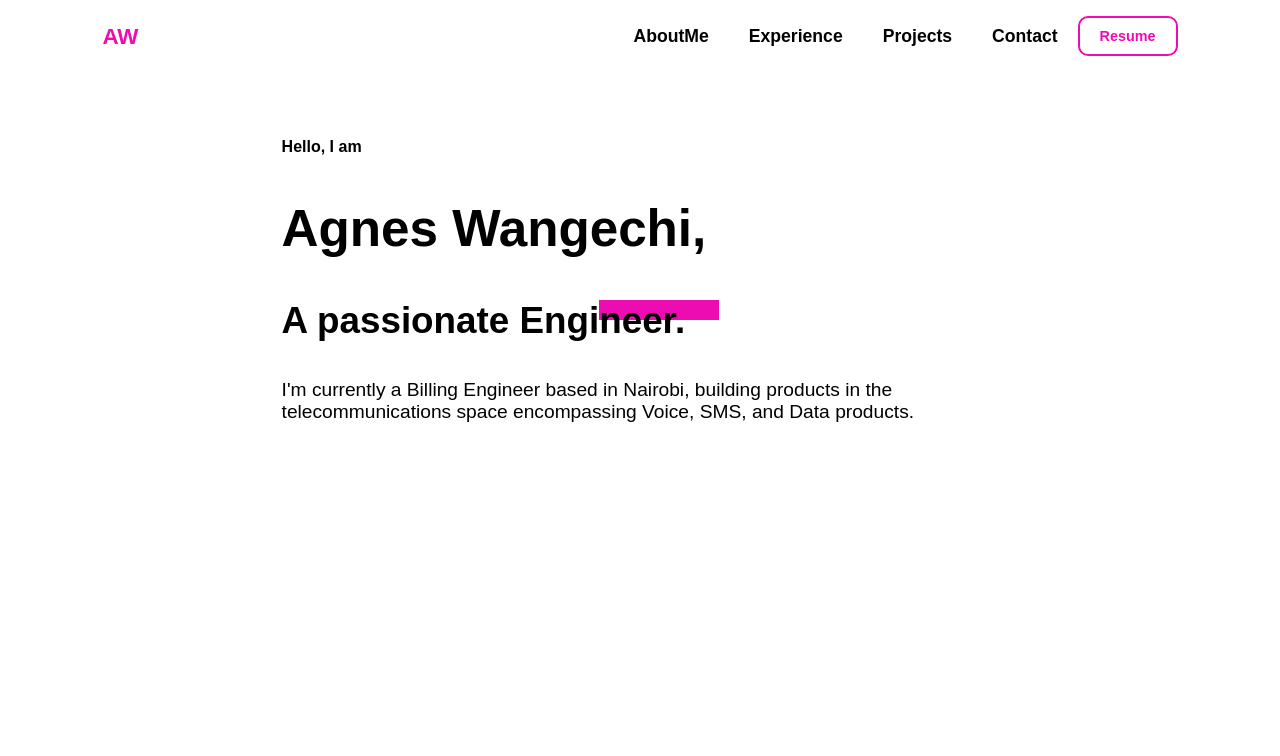
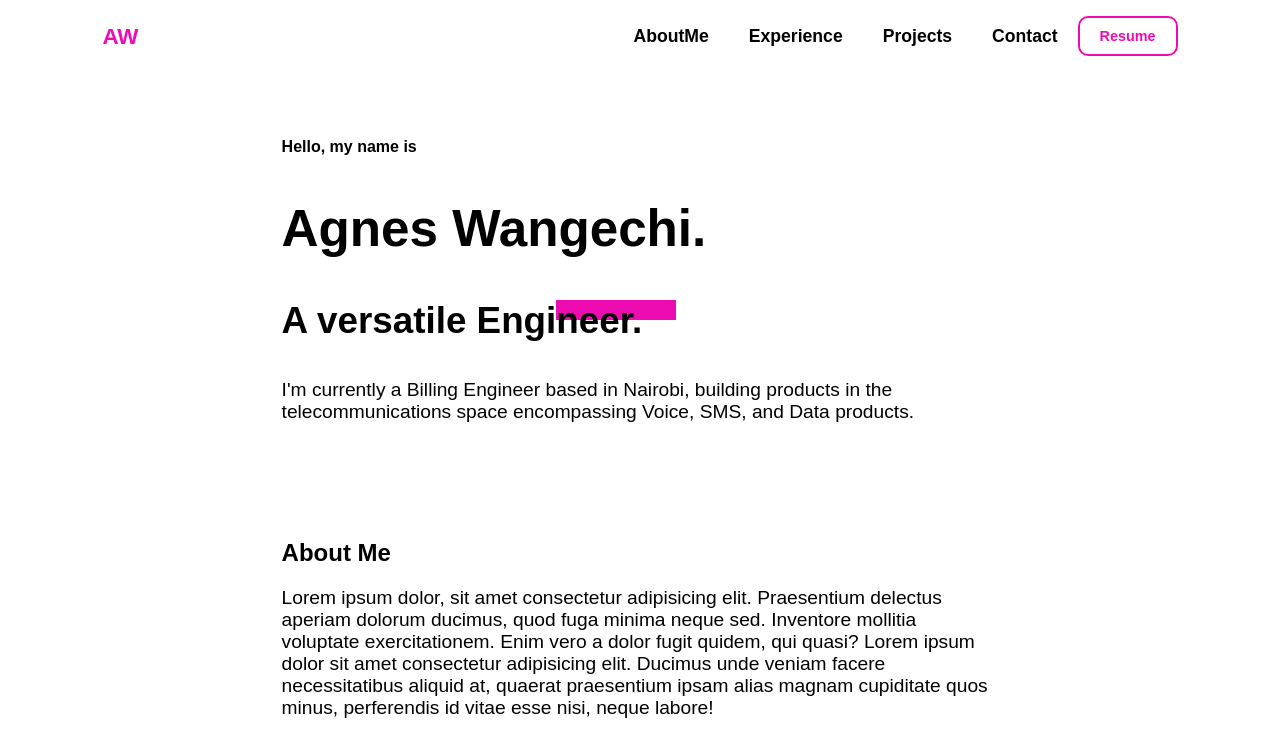
Before and after one commit to AgnesWangechi/Agnes-Wangechi, a React (Create React App) app: page / in a window 1280 px wide. Shown: the top 756 px of the page. Built offline with nearby package versions, Linux system fonts and the light colour scheme.

Commit message:
About section

```diff
--- a/src/App.js
+++ b/src/App.js
@@ -1,6 +1,7 @@
 import React, { Component } from 'react';
 import Navbar from './Components/Navbar';
 import Hero from './Components/Hero/Hero';
+import About from './Components/About/About';
 
 
 class App extends Component {
@@ -9,6 +10,7 @@ class App extends Component {
       <div className="App">
         <Navbar/>
         <Hero/>
+        <About/>
 
       </div>
     );
--- /dev/null
+++ b/src/Components/About/About.jsx
@@ -0,0 +1,23 @@
+import React from 'react'
+
+const About = () => {
+  return (
+    <div>
+        <section class ="about">
+            <div class = "about-text">
+                <h1>About Me</h1>
+                <p>Lorem ipsum dolor, sit amet consectetur adipisicing elit.
+                    Praesentium delectus aperiam dolorum ducimus,
+                    quod fuga minima neque sed. Inventore mollitia
+                    voluptate exercitationem. Enim vero a dolor fugit quidem,
+                    qui quasi? Lorem ipsum dolor sit amet consectetur adipisicing elit.
+                    Ducimus unde veniam facere necessitatibus aliquid at, quaerat praesentium ipsam alias
+                     magnam cupiditate quos minus, perferendis id vitae esse nisi,
+                    neque labore!</p>
+            </div>
+        </section>
+    </div>
+  )
+}
+
+export default About
--- a/src/Components/Hero/Hero.jsx
+++ b/src/Components/Hero/Hero.jsx
@@ -5,9 +5,9 @@ const Hero = () => {
   return (
     <div >
         <section>
-           <h5 id="H5">Hello, I am</h5>
-           <h2 id="H2">Agnes Wangechi,</h2>
-           <h3>A passionate Engi<span id="underline">neer.</span></h3>
+           <h5 id="H5">Hello, my name is</h5>
+           <h2 id="H2">Agnes Wangechi.</h2>
+           <h3>A versatile Engi<span id="underline">neer.</span></h3>
             <p>I'm currently a Billing Engineer based in Nairobi, building products in the telecommunications space encompassing Voice, SMS, and Data products.
             </p>
         </section>
```
Also changed, not shown: src/Components/About/About.css (added), src/assets/Profile.jpg (added).
